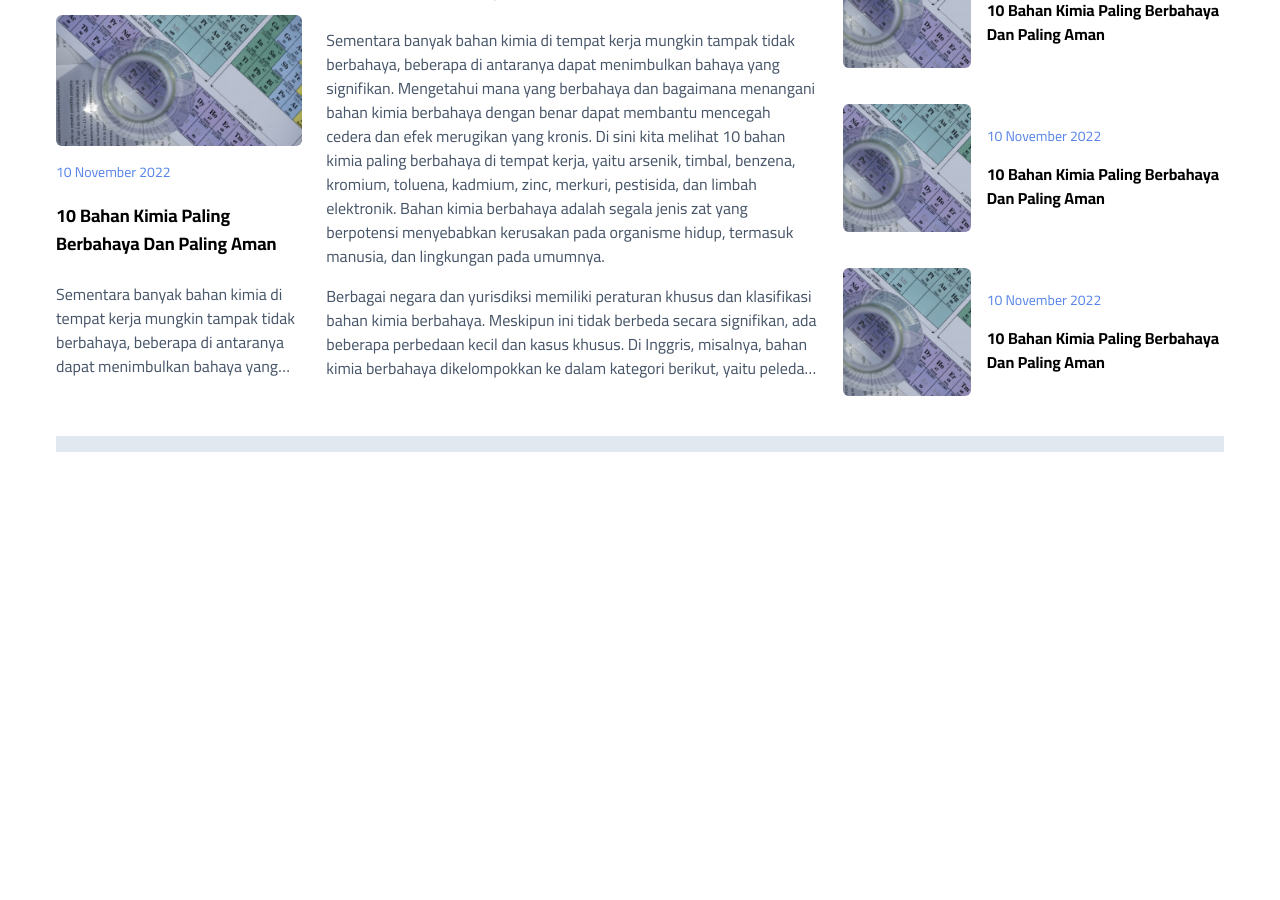
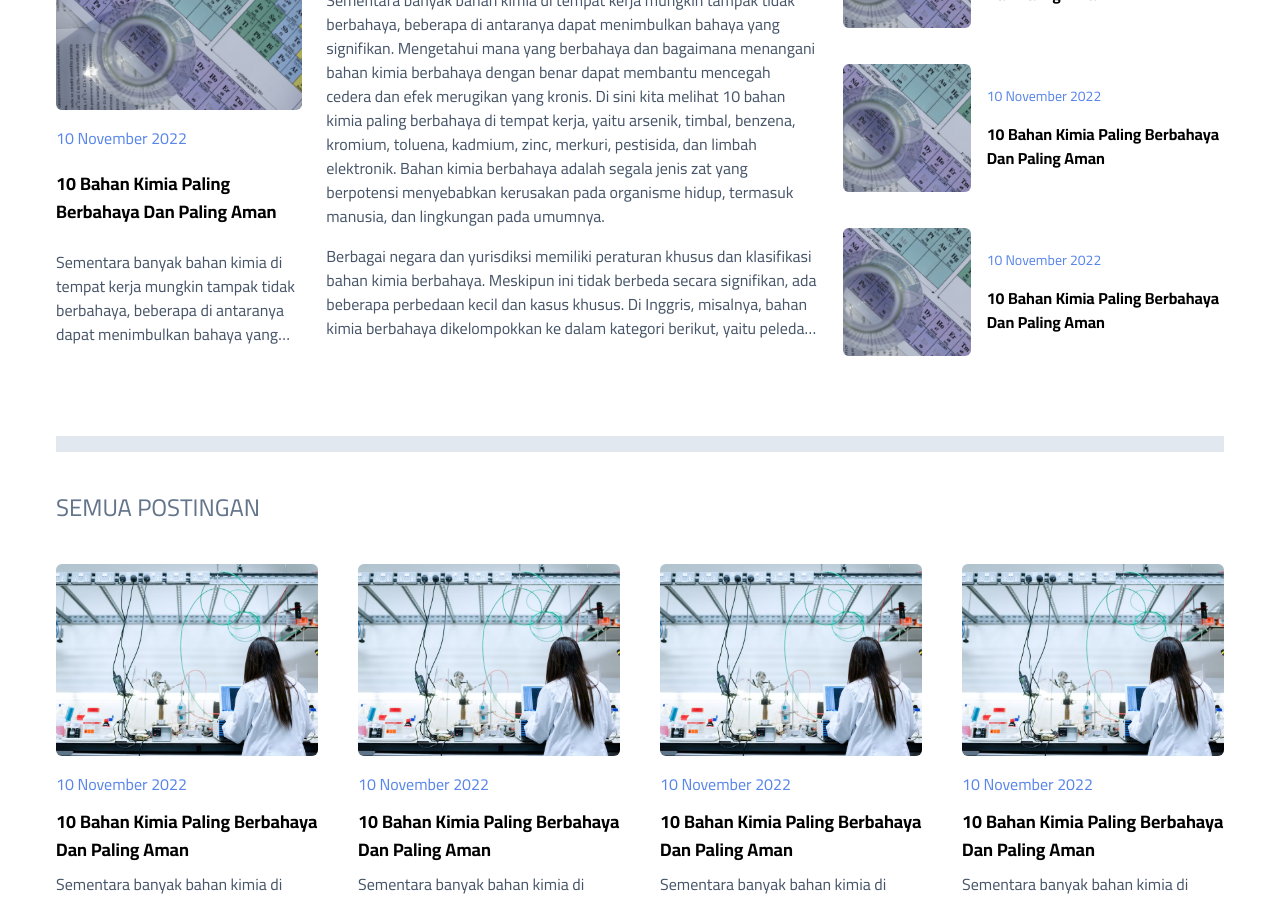
Before and after one commit to torcheeducation/torche-blog, a Next.js app: page /posts in a window 1280 px wide. Shown: the part 580-1480 px from the top of the page. Before the commit the page ends 1056 px from the top, so only its background shows below. Built offline with nearby package versions, Linux system fonts and the light colour scheme; what prettier-plugin-tailwindcss would draw is missing.

Commit message:
update postspage UI & features, update Homepage UI

```diff
--- /dev/null
+++ b/src/components/AllPosts.jsx
@@ -0,0 +1,127 @@
+import Image from 'next/image'
+import Link from 'next/link'
+import { useState } from 'react'
+
+export default function AllPosts() {
+  const [numPost, setNumPost] = useState(9)
+
+  const posts = [
+    {
+      id: 1,
+      date: '10 November 2022',
+      title: '10 bahan kimia paling berbahaya dan paling aman',
+      text: 'Sementara banyak bahan kimia di tempat kerja mungkin tampak tidak berbahaya, beberapa di antaranya dapat menimbulkan bahaya yang signifikan. Mengetahui mana yang berbahaya dan bagaimana menangani bahan kimia berbahaya dengan benar dapat membantu mencegah cedera dan efek merugikan yang kronis. Di sini kita melihat 10 bahan kimia paling berbahaya di tempat kerja, yaitu arsenik, timbal, benzena, kromium, toluena, kadmium, zinc, merkuri, pestisida, dan limbah elektronik.',
+      category: 'edukasi',
+      image: '/image/postingan3.png',
+    },
+    {
+      id: 2,
+      date: '10 November 2022',
+      title: '10 bahan kimia paling berbahaya dan paling aman',
+      text: 'Sementara banyak bahan kimia di tempat kerja mungkin tampak tidak berbahaya, beberapa di antaranya dapat menimbulkan bahaya yang signifikan. Mengetahui mana yang berbahaya dan bagaimana menangani bahan kimia berbahaya dengan benar dapat membantu mencegah cedera dan efek merugikan yang kronis. Di sini kita melihat 10 bahan kimia paling berbahaya di tempat kerja, yaitu arsenik, timbal, benzena, kromium, toluena, kadmium, zinc, merkuri, pestisida, dan limbah elektronik.',
+      category: 'edukasi',
+      image: '/image/postingan3.png',
+    },
+    {
+      id: 3,
+      date: '10 November 2022',
+      title: '10 bahan kimia paling berbahaya dan paling aman',
+      text: 'Sementara banyak bahan kimia di tempat kerja mungkin tampak tidak berbahaya, beberapa di antaranya dapat menimbulkan bahaya yang signifikan. Mengetahui mana yang berbahaya dan bagaimana menangani bahan kimia berbahaya dengan benar dapat membantu mencegah cedera dan efek merugikan yang kronis. Di sini kita melihat 10 bahan kimia paling berbahaya di tempat kerja, yaitu arsenik, timbal, benzena, kromium, toluena, kadmium, zinc, merkuri, pestisida, dan limbah elektronik.',
+      category: 'edukasi',
+      image: '/image/postingan3.png',
+    },
+    {
+      id: 4,
+      date: '10 November 2022',
+      title: '10 bahan kimia paling berbahaya dan paling aman',
+      text: 'Sementara banyak bahan kimia di tempat kerja mungkin tampak tidak berbahaya, beberapa di antaranya dapat menimbulkan bahaya yang signifikan. Mengetahui mana yang berbahaya dan bagaimana menangani bahan kimia berbahaya dengan benar dapat membantu mencegah cedera dan efek merugikan yang kronis. Di sini kita melihat 10 bahan kimia paling berbahaya di tempat kerja, yaitu arsenik, timbal, benzena, kromium, toluena, kadmium, zinc, merkuri, pestisida, dan limbah elektronik.',
+      category: 'edukasi',
+      image: '/image/postingan3.png',
+    },
+    {
+      id: 5,
+      date: '10 November 2022',
+      title: '10 bahan kimia paling berbahaya dan paling aman',
+      text: 'Sementara banyak bahan kimia di tempat kerja mungkin tampak tidak berbahaya, beberapa di antaranya dapat menimbulkan bahaya yang signifikan. Mengetahui mana yang berbahaya dan bagaimana menangani bahan kimia berbahaya dengan benar dapat membantu mencegah cedera dan efek merugikan yang kronis. Di sini kita melihat 10 bahan kimia paling berbahaya di tempat kerja, yaitu arsenik, timbal, benzena, kromium, toluena, kadmium, zinc, merkuri, pestisida, dan limbah elektronik.',
+      category: 'edukasi',
+      image: '/image/postingan3.png',
+    },
+    {
+      id: 6,
+      date: '10 November 2022',
+      title: '10 bahan kimia paling berbahaya dan paling aman',
+      text: 'Sementara banyak bahan kimia di tempat kerja mungkin tampak tidak berbahaya, beberapa di antaranya dapat menimbulkan bahaya yang signifikan. Mengetahui mana yang berbahaya dan bagaimana menangani bahan kimia berbahaya dengan benar dapat membantu mencegah cedera dan efek merugikan yang kronis. Di sini kita melihat 10 bahan kimia paling berbahaya di tempat kerja, yaitu arsenik, timbal, benzena, kromium, toluena, kadmium, zinc, merkuri, pestisida, dan limbah elektronik.',
+      category: 'edukasi',
+      image: '/image/postingan3.png',
+    },
+    {
+      id: 7,
+      date: '10 November 2022',
+      title: '10 bahan kimia paling berbahaya dan paling aman',
+      text: 'Sementara banyak bahan kimia di tempat kerja mungkin tampak tidak berbahaya, beberapa di antaranya dapat menimbulkan bahaya yang signifikan. Mengetahui mana yang berbahaya dan bagaimana menangani bahan kimia berbahaya dengan benar dapat membantu mencegah cedera dan efek merugikan yang kronis. Di sini kita melihat 10 bahan kimia paling berbahaya di tempat kerja, yaitu arsenik, timbal, benzena, kromium, toluena, kadmium, zinc, merkuri, pestisida, dan limbah elektronik.',
+      category: 'edukasi',
+      image: '/image/postingan3.png',
+    },
+    {
+      id: 8,
+      date: '10 November 2022',
+      title: '10 bahan kimia paling berbahaya dan paling aman',
+      text: 'Sementara banyak bahan kimia di tempat kerja mungkin tampak tidak berbahaya, beberapa di antaranya dapat menimbulkan bahaya yang signifikan. Mengetahui mana yang berbahaya dan bagaimana menangani bahan kimia berbahaya dengan benar dapat membantu mencegah cedera dan efek merugikan yang kronis. Di sini kita melihat 10 bahan kimia paling berbahaya di tempat kerja, yaitu arsenik, timbal, benzena, kromium, toluena, kadmium, zinc, merkuri, pestisida, dan limbah elektronik.',
+      category: 'edukasi',
+      image: '/image/postingan3.png',
+    },
+    {
+      id: 9,
+      date: '10 November 2022',
+      title: '10 bahan kimia paling berbahaya dan paling aman',
+      text: 'Sementara banyak bahan kimia di tempat kerja mungkin tampak tidak berbahaya, beberapa di antaranya dapat menimbulkan bahaya yang signifikan. Mengetahui mana yang berbahaya dan bagaimana menangani bahan kimia berbahaya dengan benar dapat membantu mencegah cedera dan efek merugikan yang kronis. Di sini kita melihat 10 bahan kimia paling berbahaya di tempat kerja, yaitu arsenik, timbal, benzena, kromium, toluena, kadmium, zinc, merkuri, pestisida, dan limbah elektronik.',
+      category: 'edukasi',
+      image: '/image/postingan3.png',
+    },
+    {
+      id: 10,
+      date: '10 November 2022',
+      title: '10 bahan kimia paling berbahaya dan paling aman',
+      text: 'Sementara banyak bahan kimia di tempat kerja mungkin tampak tidak berbahaya, beberapa di antaranya dapat menimbulkan bahaya yang signifikan. Mengetahui mana yang berbahaya dan bagaimana menangani bahan kimia berbahaya dengan benar dapat membantu mencegah cedera dan efek merugikan yang kronis. Di sini kita melihat 10 bahan kimia paling berbahaya di tempat kerja, yaitu arsenik, timbal, benzena, kromium, toluena, kadmium, zinc, merkuri, pestisida, dan limbah elektronik.',
+      category: 'edukasi',
+      image: '/image/postingan3.png',
+    },
+  ]
+
+  return (
+    <div className="my-10">
+      <h2 className="text-2xl text-slate-500 uppercase">Semua Postingan</h2>
+      <div className="mt-10 grid grid-cols-1 gap-10 md:grid-cols-2 lg:grid-cols-3 xl:grid-cols-4">
+        {posts.slice(0, numPost).map(({ id, date, title, text, image }) => (
+          <Link key={id} href={`/posts/${id}`} className="group grid grid-cols-1 gap-4">
+            <Image
+              src={image}
+              alt={title}
+              width={250}
+              height={118}
+              sizes="100vw"
+              style={{
+                objectFit: 'cover'
+              }}
+              className="w-full h-48 rounded-md"
+            />
+            <div>
+              <div className="flex flex-col justify-center">
+                <p className="mb-3 capitalize text-blueDate">{date}</p>
+                <h2 className="font-bold capitalize line-clamp-3 text-lg group-hover:text-blue-600">{title}</h2>
+              </div>
+              <div className="mt-2">
+                <p className="text-slate-600 line-clamp-4">{text}</p>
+              </div>
+            </div>
+          </Link>
+        ))}
+      </div>
+      {posts.slice(0, numPost).length !== posts.length && (
+        <div className="mt-20 text-center">
+          <button className="py-3 px-6 bg-searchIcon text-white font-bold rounded-3xl shadow-lg shadow-indigo-500/40" onClick={() => setNumPost((prevNumPost) => prevNumPost + 3)}>Muat Lebih Banyak</button>
+        </div>
+      )}
+    </div>
+  )
+}
--- a/src/components/NewPosts.jsx
+++ b/src/components/NewPosts.jsx
@@ -1,10 +1,7 @@
 import Image from "next/image";
 import Link from "next/link";
-import { useRouter } from "next/router";
 
 export default function NewPosts({ children }) {
-  const router = useRouter();
-
   const newestPost = [
     {
       id: 1,
@@ -73,11 +70,8 @@ export default function NewPosts({ children }) {
   ]
 
   return (
-    <div className="w-full px-4 py-6 xl:px-14">
-      {router.pathname != '/posts' && (
-        <div className="w-full h-4 bg-slate-200"></div>
-      )}
-      <h2 className="mt-10 text-2xl text-slate-500 uppercase">Postingan Terbaru</h2>
+    <div>
+      <h2 className="text-2xl text-slate-500 uppercase">Postingan Terbaru</h2>
       <div className="mt-6 flex flex-col gap-10 lg:flex-row lg:gap-6">
         <div className="flex flex-col-reverse gap-10 lg:w-2/3 lg:flex-row lg:gap-6">
           <div className="flex flex-col gap-10 lg:w-1/3">
@@ -95,13 +89,13 @@ export default function NewPosts({ children }) {
                     }}
                     className="w-full h-full rounded-md"
                   />
-                  <div>
+                  <div className="flex flex-col justify-center">
                     <div className="flex flex-col justify-center">
-                      <p className="mb-5 text-sm capitalize text-blueDate">{date}</p>
-                      <h2 className="font-bold capitalize line-clamp-2 lg:text-lg group-hover:text-blue-600">{title}</h2>
+                      <p className="mb-5 capitalize text-blueDate">{date}</p>
+                      <h2 className="font-bold capitalize line-clamp-2 text-lg group-hover:text-blue-600">{title}</h2>
                     </div>
                     <div className="mt-6">
-                      <p className="text-sm text-slate-600 line-clamp-2 lg:text-base lg:line-clamp-4">{text}</p>
+                      <p className="text-slate-600 line-clamp-2 lg:line-clamp-4">{text}</p>
                     </div>
                   </div>
                 </Link>
@@ -164,7 +158,7 @@ export default function NewPosts({ children }) {
         </div>
       </div>
       {children}
-      <div className="w-full mt-10 h-4 bg-slate-200"></div>
+      <div className="w-full mt-20 h-4 bg-slate-200"></div>
     </div>
   )
 }
--- a/src/pages/index.js
+++ b/src/pages/index.js
@@ -9,9 +9,12 @@ export default function Home() {
     <Layout title="Beranda">
       <Hero />
       <TrendingPosts />
-      <NewPosts>
-        <Welcome />
-      </NewPosts>
+      <div className="w-full px-4 py-6 xl:px-14">
+        <div className="w-full mb-10 h-4 bg-slate-200"></div>
+        <NewPosts>
+          <Welcome />
+        </NewPosts>
+      </div>
     </Layout>
   )
 }
--- a/src/pages/posts/index.js
+++ b/src/pages/posts/index.js
@@ -1,10 +1,14 @@
+import AllPosts from "@/components/AllPosts";
 import Layout from "@/components/Layout";
 import NewPosts from "@/components/NewPosts";
 
 export default function Posts() {
   return (
     <Layout title="Postingan">
-      <NewPosts />
+      <div className="w-full px-4 py-6 xl:px-14">
+        <NewPosts />
+        <AllPosts />
+      </div>
     </Layout>
   )
 }
--- a/tailwind.config.js
+++ b/tailwind.config.js
@@ -18,6 +18,12 @@ module.exports = {
         rajdhaniMedium: '"Rajdhani Medium", sand-serif',
         rajdhaniBold: '"Rajdhani Bold", sans-serif'
       },
+      dropShadow: {
+        blue: [
+          '0 20px 13px rgb(88, 133, 233 / 0.7)',
+          '0 8px 5px rgb(88, 133, 233 / 0.8)',
+        ],
+      },
     },
   },
   plugins: [
```
Also changed, not shown: public/Image/postingan3.png.
